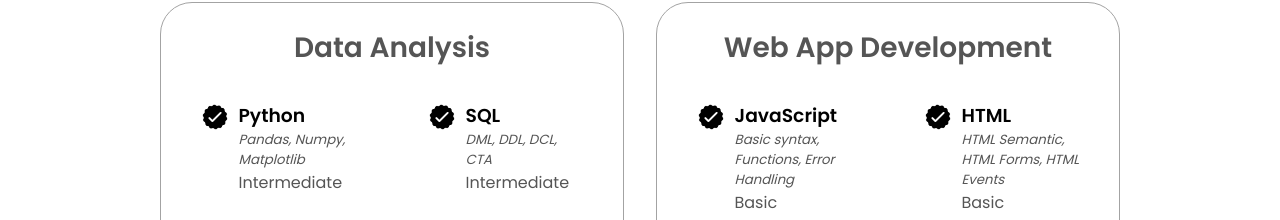
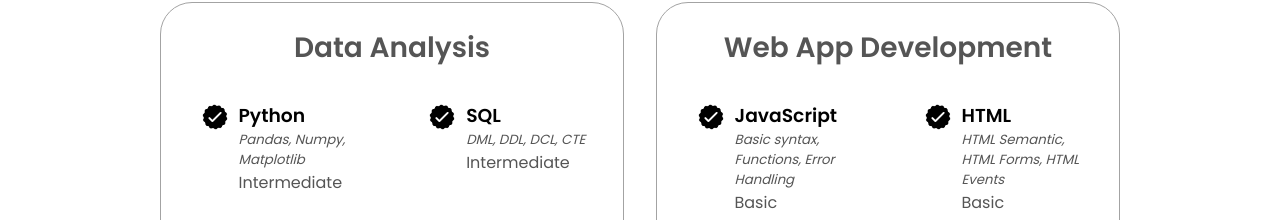
Before and after one commit to JJaceyV/Portfolio-Website, a plain HTML site: page index.html in a window 1280 px wide. Shown: the part 1823-2043 px from the top of the page. Drawn offline with Linux system fonts and the light colour scheme.

Commit message:
Update index.html

```diff
--- a/index.html
+++ b/index.html
@@ -147,7 +147,7 @@
                 />
                 <div>
                   <h3>SQL</h3>
-                  <h5>DML, DDL, DCL, CTA</h5>
+                  <h5>DML, DDL, DCL, CTE</h5>
                   <p>Intermediate</p>
                 </div>
               </article>
```
